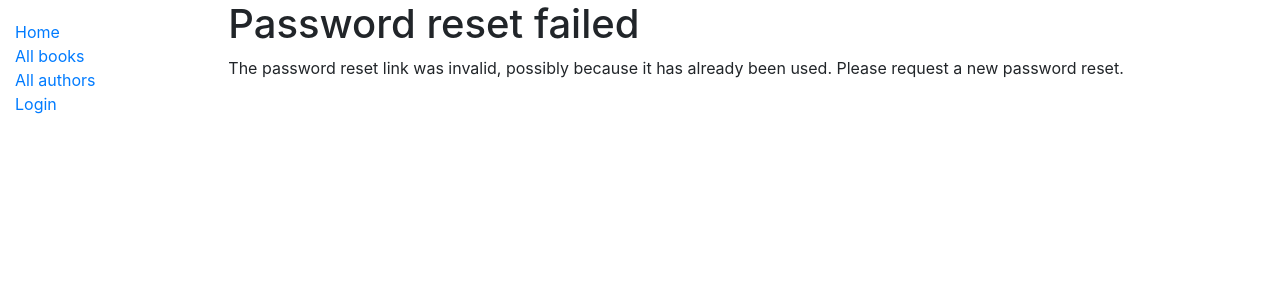
After one commit to melancholy14/locallibrary, a Django app: template templates/registration/password_reset_confirm.html in a window 1280 px wide. The commit adds this page. Shown: the top 300 px of the page. Run offline with Django 3.2, Linux system fonts and the light colour scheme; the template is opened without the code that fills it, so the values that code supplies are empty; some libraries are stand-ins or nearby versions.

Commit message:
update: add templates for login/logout/password management

```diff
--- a/catalog/templates/base_generic.html
+++ b/catalog/templates/base_generic.html
@@ -18,6 +18,12 @@
           <li><a href="{% url 'index' %}">Home</a></li>
           <li><a href="{% url 'books' %}">All books</a></li>
           <li><a href="{% url 'authors' %}">All authors</a></li>
+          {% if user.is_authenticated %}
+            <li>User: {{ user.get_username }}</li>
+            <li><a href="{% url 'logout' %}?next={{request.path}}">Logout</a></li>
+          {% else %}
+            <li><a href="{% url 'login' %}?next={{request.path}}">Login</a></li>
+          {% endif %}
         </ul>
       {% endblock %}
       </div>
--- a/locallibrary/urls.py
+++ b/locallibrary/urls.py
@@ -28,4 +28,10 @@ urlpatterns = [
     path('', RedirectView.as_view(url='catalog/', permanent=True)),
 ]
 
+# Add Django site authentication urls (for login, logout, password management)
+
+urlpatterns += [
+    path('accounts/', include('django.contrib.auth.urls')),
+]
+
 urlpatterns += static(settings.STATIC_URL, document_root=settings.STATIC_ROOT)
--- /dev/null
+++ b/templates/registration/logged_out.html
@@ -0,0 +1,6 @@
+{% extends 'base_generic.html' %}
+
+{% block content %}
+  <p>Logged out!</p>
+  <a href="{% url 'login'%}">Click here to login again.</a>
+{% endblock %}
--- /dev/null
+++ b/templates/registration/password_reset_complete.html
@@ -0,0 +1,6 @@
+{% extends 'base_genenric.html' %}
+
+{% block content %}
+  <h1>The password has been changed!</h1>
+  <p><a href="{% url 'login' %}">log in again?</a></p>
+{% endblock  %}
--- /dev/null
+++ b/templates/registration/password_reset_confirm.html
@@ -0,0 +1,31 @@
+{% extends 'base_generic.html' %}
+
+{% block content %}
+  {% if validlink %}
+    <p>Please enter (and confirm) your new password.</p>
+    <form action="" method="post">
+    {% csrf_token %}
+      <table>
+        <tr>
+          <td>{{form.new_password1.errors}}
+            <label for="id_new_password1">New password:</label>
+          </td>
+          <td>{{ form.new_password1 }}</td>
+        </tr>
+        <tr>
+          <td>{{form.new_password2.errors}}
+            <label for="id_new_password2">Confirm password:</label>
+          </td>
+          <td>{{ form.new_password2 }}</td>
+        </tr>
+        <tr>
+          <td></td>
+          <td><input type="submit" value="Change my password" /></td>
+        </tr>
+      </table>
+    </form>
+  {% else %}
+    <h1>Password reset failed</h1>
+    <p>The password reset link was invalid, possibly because it has already been used. Please request a new password reset.</p>
+  {% endif %}
+{% endblock  %}
--- /dev/null
+++ b/templates/registration/password_reset_done.html
@@ -0,0 +1,5 @@
+{% extends 'base_generic.html' %}
+
+{% block content %}
+  <p>We've emailed you instructions for setting your password.</p>
+{% endblock  %}
--- /dev/null
+++ b/templates/registration/password_reset_email.html
@@ -0,0 +1,2 @@
+Someone asked for password reset email {{ email }}. Follow the link below:
+{{ protocol }}:{{ domain }}{% url 'password_reset_confirm' uidb64=uid token=token %}
```
Also changed, not shown: templates/registration/login.html (added, +34 -0 lines), templates/registration/password_reset_form.html (added, +12 -0 lines).
